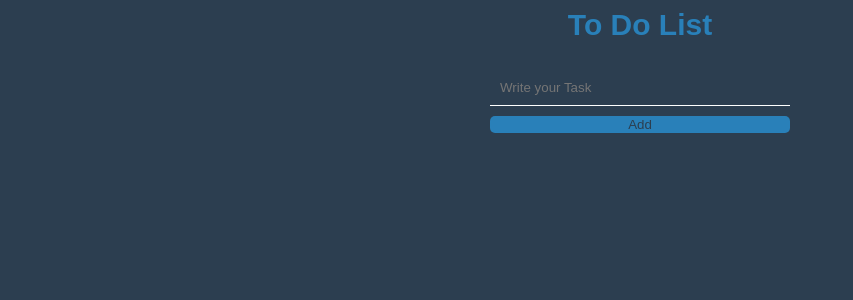
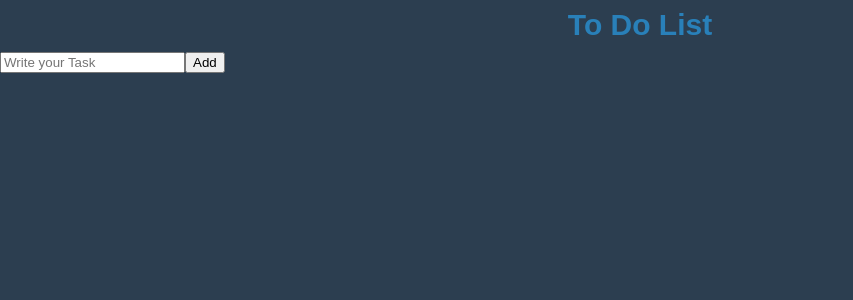
Before and after one commit to Eric-lab-star/react-master-typescript, a React (Create React App) app: page / in a window 1280 px wide. Shown: the top 300 px of the page, without its empty margins (0-853 px from the left). Built offline with nearby package versions, Linux system fonts and the light colour scheme; a web font is replaced by a local one.

Commit message:
refactoring

```diff
--- /dev/null
+++ b/src/atoms.tsx
@@ -0,0 +1,11 @@
+import { atom } from "recoil";
+export interface IToDo {
+  text: string;
+  category: "To-Do" | "DOING" | "DONE";
+  id: number;
+}
+
+export const toDoState = atom<IToDo[]>({
+  key: "toDo",
+  default: [],
+});
--- /dev/null
+++ b/src/components/CreateToDo.tsx
@@ -0,0 +1,37 @@
+import { useForm } from "react-hook-form";
+import { useSetRecoilState } from "recoil";
+import { toDoState } from "../atoms";
+
+interface IForm {
+  task: string;
+}
+
+const CreateToDo = () => {
+  const setToDoList = useSetRecoilState(toDoState);
+  const {
+    register,
+    handleSubmit,
+    setValue,
+    formState: { errors },
+  } = useForm<IForm>();
+  const onValid = ({ task }: IForm) => {
+    setToDoList((toDoList) => [
+      { text: task, category: "To-Do", id: Date.now() },
+      ...toDoList,
+    ]);
+    setValue("task", "");
+  };
+  return (
+    <form onSubmit={handleSubmit(onValid)}>
+      <input
+        placeholder="Write your Task"
+        {...register("task", { required: "Please write a todo" })}
+      />
+      <span>{errors?.task?.message}</span>
+
+      <button>Add</button>
+    </form>
+  );
+};
+
+export default CreateToDo;
--- /dev/null
+++ b/src/components/ToDo.tsx
@@ -0,0 +1,7 @@
+import { IToDo } from "../atoms";
+
+const ToDo = (text: IToDo) => {
+  return <li>{text}</li>;
+};
+
+export default ToDo;
--- a/src/components/ToDoList.tsx
+++ b/src/components/ToDoList.tsx
@@ -1,9 +1,8 @@
-import React, { useState } from "react";
-
-import { useForm } from "react-hook-form";
-import { atom, useRecoilState } from "recoil";
-
+import { useRecoilValue } from "recoil";
 import styled from "styled-components";
+import { toDoState } from "../atoms";
+import CreateToDo from "./CreateToDo";
+import ToDo from "./ToDo";
 
 const Header = styled.div`
   font-size: 30px;
@@ -13,73 +12,20 @@ const Header = styled.div`
   height: 50px;
 `;
 
-const LoginForm = styled.form`
-  display: flex;
-  flex-direction: column;
-  max-width: 300px;
-  margin: 10px auto;
-  input {
-    border-style: none;
-    padding: 10px;
-    margin: 10px 0px;
-    background-color: inherit;
-    border-bottom: 1px solid white;
-    color: white;
-    &:focus {
-      outline: none;
-      border-bottom: 1px solid ${(props) => props.theme.textColor};
-    }
-  }
-  button {
-    color: ${(props) => props.theme.bgColor};
-    background-color: ${(props) => props.theme.textColor};
-    border-style: none;
-    border-radius: 5px;
-  }
-`;
-
-interface ILoginForm {
-  task: string;
-}
-
-interface IToDo {
-  text: string;
-  category: "To-Do" | "DOING" | "DONE";
-}
-
-const toDoState = atom<IToDo[]>({
-  key: "toDo",
-  default: [],
-});
-
 const ToDoList = () => {
-  const [toDoList, setToDoList] = useRecoilState(toDoState);
-  const {
-    register,
-    handleSubmit,
-    formState: { errors },
-    setValue,
-  } = useForm<ILoginForm>();
-  const onValid = (data: ILoginForm) => {
-    console.log(data);
-    setValue("task", "");
-  };
+  const toDoList = useRecoilValue(toDoState);
 
   return (
     <div>
       <Header>
         <h1> To Do List</h1>
       </Header>
-
-      <LoginForm onSubmit={handleSubmit(onValid)}>
-        <input
-          placeholder="Write your Task"
-          {...register("task", { required: "Please write a todo" })}
-        />
-        <span>{errors?.task?.message}</span>
-
-        <button>Add</button>
-      </LoginForm>
+      <CreateToDo />
+      <ul>
+        {toDoList.map((toDo) => (
+          <ToDo {...toDo} />
+        ))}
+      </ul>
     </div>
   );
 };
```
